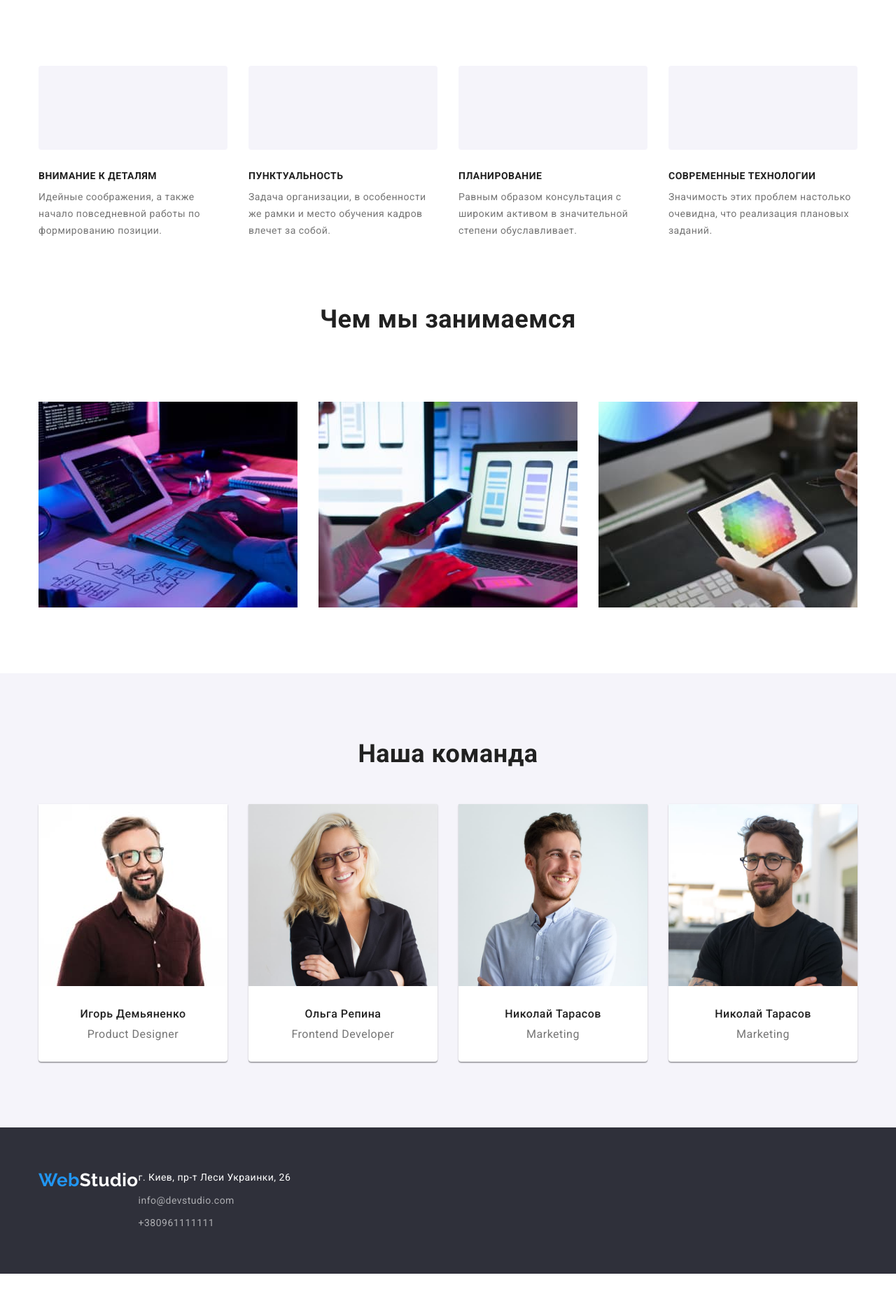
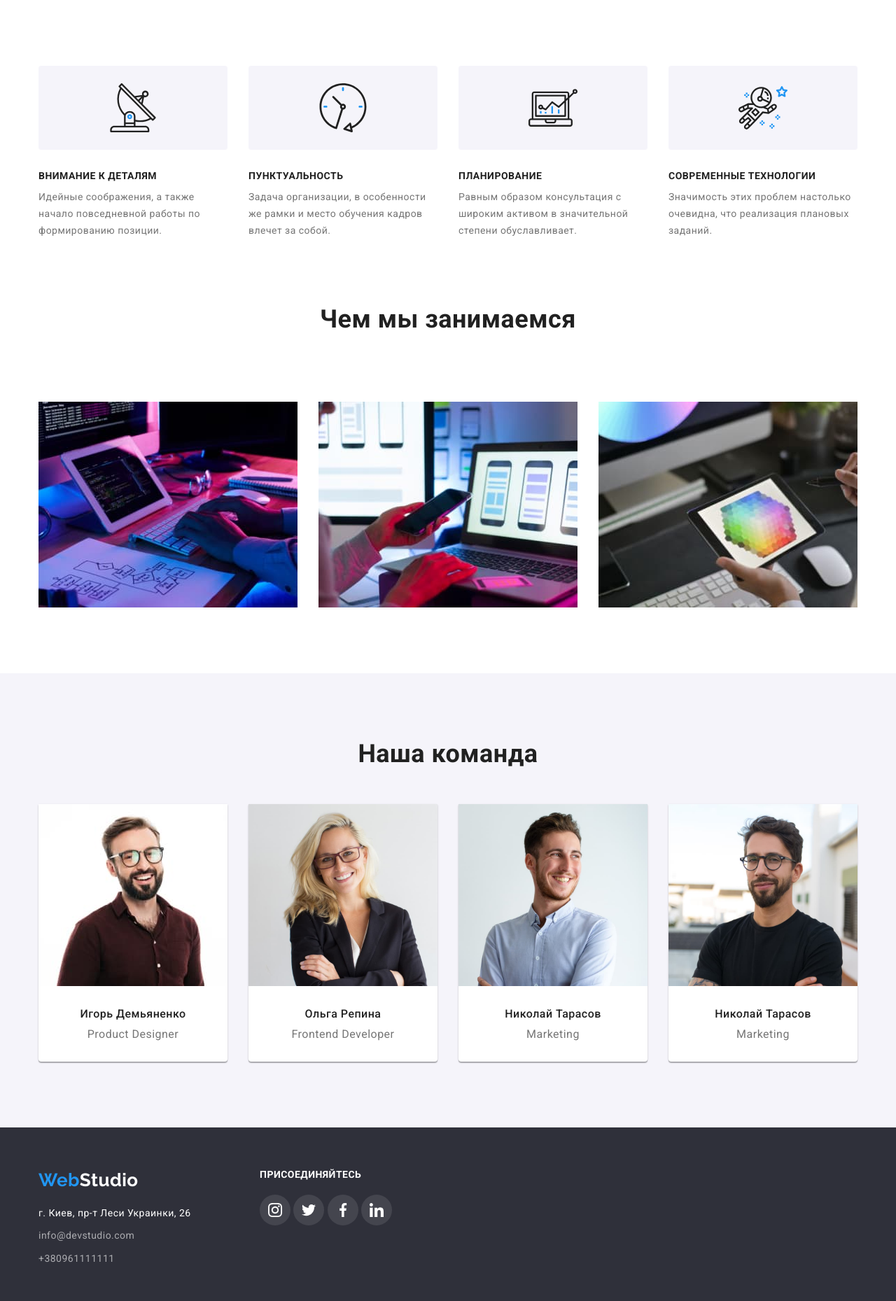
Before and after one commit to ElenaLomaka/goit-markup-hw-04, a plain HTML site: page index.html in a window 1280 px wide. Shown: the part 681-2540 px from the top of the page at 70% size. Before the commit the page ends 2501 px from the top, so only its background shows below. Drawn offline with nearby package versions, Linux system fonts and the light colour scheme.

Commit message:
Добавляет стартовые файлы проекта

```diff
--- a/index.html
+++ b/index.html
@@ -54,22 +54,22 @@
          <div class="container">
             <h2 class="visually-hidden">Особенности</h2>
             <ul class="features-heading-list list">
-                <li class="items">
+                <li class="items antenna">
                     <h3 class="features-heading-item">Внимание к деталям</h3>
                     <p class="features-heading-item-content">Идейные соображения, а также начало повседневной работы по формированию
                         позиции.</p>
                 </li>
-                <li class="items">
+                <li class="items clock">
                     <h3 class="features-heading-item">Пунктуальность</h3>
                     <p class="features-heading-item-content">Задача организации, в особенности же рамки и место обучения кадров
                         влечет за собой.</p>
                 </li>
-                <li class="items">
+                <li class="items diagram">
                     <h3 class="features-heading-item">Планирование</h3>
                     <p class="features-heading-item-content">Равным образом консультация с широким активом в значительной степени
                         обуславливает.</p>
                 </li>
-                <li class="items">
+                <li class="items astronaut">
                     <h3 class="features-heading-item">Современные технологии</h3>
                     <p class="features-heading-item-content">Значимость этих проблем настолько очевидна, что реализация плановых
                         заданий.</p>
@@ -134,6 +134,7 @@
     <!--Футер-->
     <footer>
         <div class="footer-section container">
+            <div class="logo-address">
                 <div class="margin-footer">
                     <a href="./index.html" class="logo">Web<span class="logo-footer">Studio</span></a>
                 </div>
@@ -149,6 +150,26 @@
                     </ul>
                 </address>
             </div>
+        <div class="join container">
+            <h2 class="join-text">присоединяйтесь</h2>
+            <ul>
+                <li class="join-list icon-instagram list">
+                    <a href=""></a>
+                </li>
+                <li class="join-list icon-twitter list">
+                    <a href=""></a>
+                </li>
+                <li class="join-list icon-facebook list">
+                    <a href=""></a>
+                </li>
+                <li class="join-list icon-linkedin list">
+                    <a href=""></a>
+                </li>
+
+            </ul>
+        </div>
+        </div>
+
     </footer>
 </body>
 </html>
```
Lines whose indentation alone changed are shown as unchanged.
